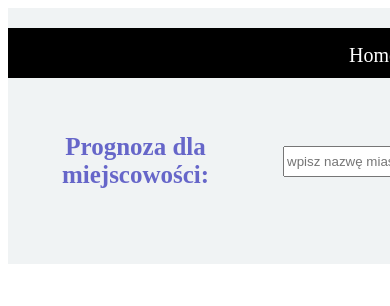
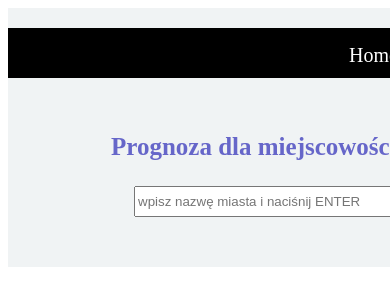
Before and after one commit to dkkc/weather_app, a React app: page / in a window 390 px wide. Shown: the top 306 px of the page. Built offline with nearby package versions, Linux system fonts and the light colour scheme.

Commit message:
@media q for input changed

```diff
--- a/src/components/Input/Input.css
+++ b/src/components/Input/Input.css
@@ -8,7 +8,7 @@
 .Input > input {
     width: 250px;
     height: 25px;
-    margin-left: 20px;
+    margin-left: 10px;
 }
 
 .Input > p {
@@ -20,3 +20,11 @@
     background-color: rgb(68, 68, 209);
     color: white;
 }
+
+
+@media (max-width: 500px) {
+    .Input {
+        display: block;
+        text-align: center;
+    }
+}
```
